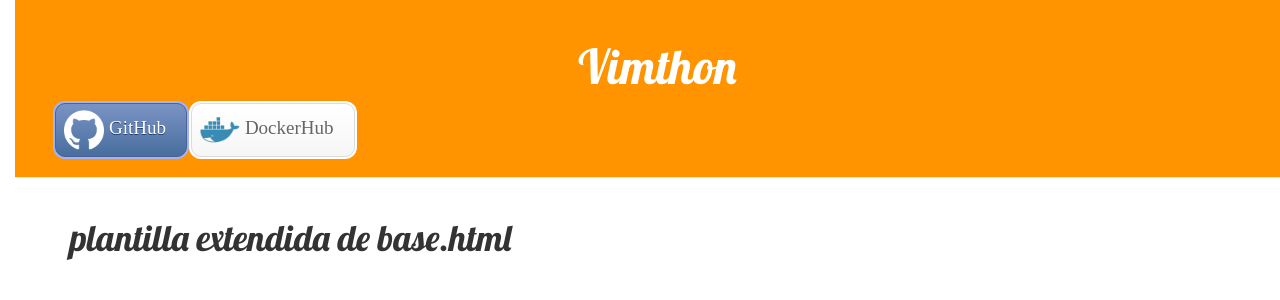
After one commit to LucianoFromTrelew/Vimthon, a Flask app: template vimthon/templates/vimthon/coso.html in a window 1280 px wide. The commit adds this page. Shown: the top 300 px of the page. Run offline with Flask 2, Linux system fonts and the light colour scheme; the template is opened without the code that fills it, so the values that code supplies are empty; some libraries are stand-ins or nearby versions.

Commit message:
mostrando html con css

```diff
--- a/requirements.txt
+++ b/requirements.txt
@@ -1,3 +1,3 @@
 flask
-flask-wtf
+Flask-WTF
 lorem
--- a/vimthon/templates/vimthon/base.html
+++ b/vimthon/templates/vimthon/base.html
@@ -1,20 +1,20 @@
-{% load staticfiles %}
-
-<!-- le pedimos a Django que cargue los archivos estaticos que se encuentran en la carpeta static/ en la carpeta de la aplicacion-->
 
 <html>
     <head>
         <title>Vimthon</title>
         <link rel="stylesheet" href="//maxcdn.bootstrapcdn.com/bootstrap/3.2.0/css/bootstrap.min.css">
         <link rel="stylesheet" href="//maxcdn.bootstrapcdn.com/bootstrap/3.2.0/css/bootstrap-theme.min.css">
-        <link rel="stylesheet" href="{% static 'css/vimthon.css' %}">
+        <link href="https://fonts.googleapis.com/css?family=Lobster&subset=latin,latin-ext"
+         rel="stylesheet" type="text/css">
+
+        <link rel="stylesheet" type=text/css href="{{ url_for('static', filename='css/vimthon.css') }}">
+
         <!-- indicamos el stylesheet a utilizar -->
 
-        <link href="https://fonts.googleapis.com/css?family=Lobster&subset=latin,latin-ext" rel="stylesheet" type="text/css">
+        <!-- JQuery -->
 
-        <!-- JQuery -->
         <script src="https://ajax.googleapis.com/ajax/libs/jquery/3.2.1/jquery.min.js"></script>
-        <script src="{% static 'js/script.js' %}"></script>
+        <script src="{{ url_for('static', filename='js/script.js') }}"></script>
 
     </head>
 
@@ -22,9 +22,11 @@
         <div class="page-header">
             <h1 align="center"><a href="/">Vimthon</a></h1>
 
-            <a href="https://github.com/LucianoFromTrelew/Vimthon" target="_blank" class="button-github"><img src="{% static "images/github.png" %}" alt="Vimthon on GitHub" class="icon"/>GitHub</a>
 
-            <a href="https://hub.docker.com/r/lucianofromtrelew/vimthon/" target="_blank" class="button-docker"><img src="{% static "images/docker.png" %}" alt="Vimthon on DockerHub" class="icon"/>DockerHub</a>
+            <a href="https://github.com/LucianoFromTrelew/Vimthon" target="_blank" class="button-github">
+                <img src="{{ url_for('static', filename='images/github.png') }}" alt="Vimthon on GitHub" class="icon"/>GitHub</a>
+            <a href="https://hub.docker.com/r/lucianofromtrelew/vimthon/" target="_blank" class="button-docker">
+                <img src="{{ url_for('static', filename='images/docker.png') }}" alt="Vimthon on DockerHub" class="icon"/>DockerHub</a>
         </div>
         <!-- Place this tag where you want the button to render. -->
         <div class="content container">
--- /dev/null
+++ b/vimthon/templates/vimthon/coso.html
@@ -0,0 +1,12 @@
+<!-- <html>
+    <head>
+        <title>Coso</title>
+    </head>
+    <body>
+        <h1>hola amigol</h1>
+    </body>
+</html> -->
+{% extends "vimthon/base.html" %}
+{% block content %}
+    <h1>plantilla extendida de base.html</h1>
+{% endblock %}
--- a/vimthon/templates/vimthon/main.html
+++ b/vimthon/templates/vimthon/main.html
@@ -1,4 +1,4 @@
-{% extends 'vimthon/base.html'%}
+{% extends 'base.html'%}
 
 {% block content %}
 
```
Also changed, not shown: vimthon/forms.py (+15 -0 lines), vimthon/views.py (+6 -3 lines), 1 other file.
